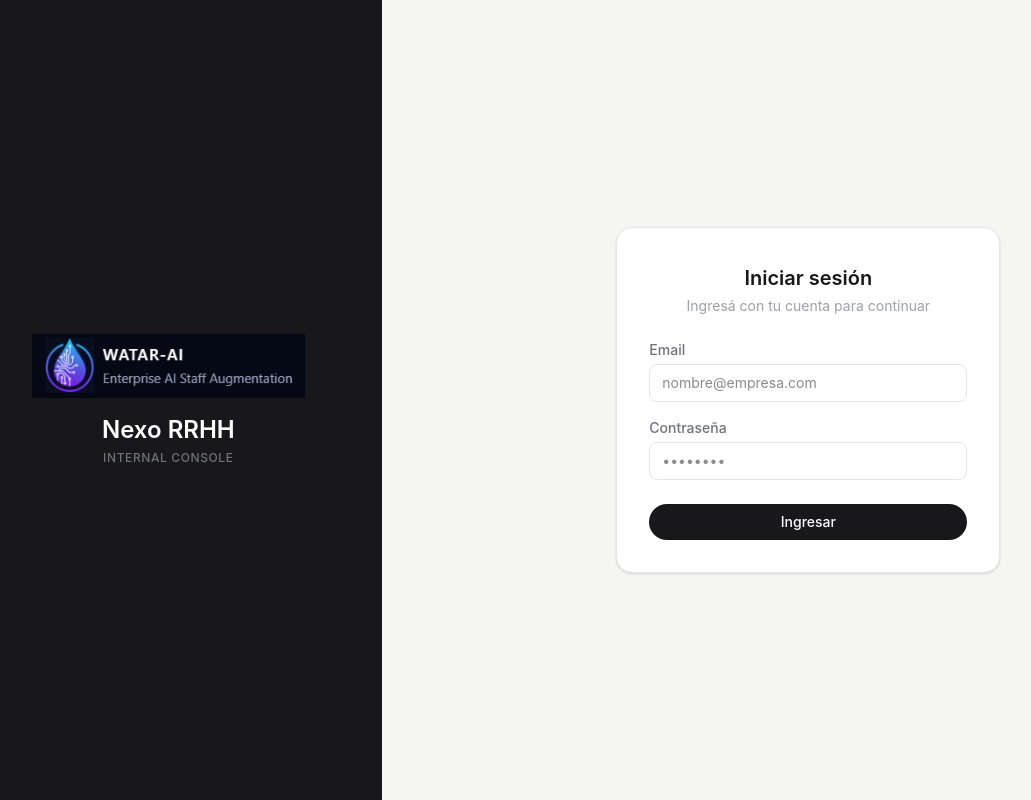
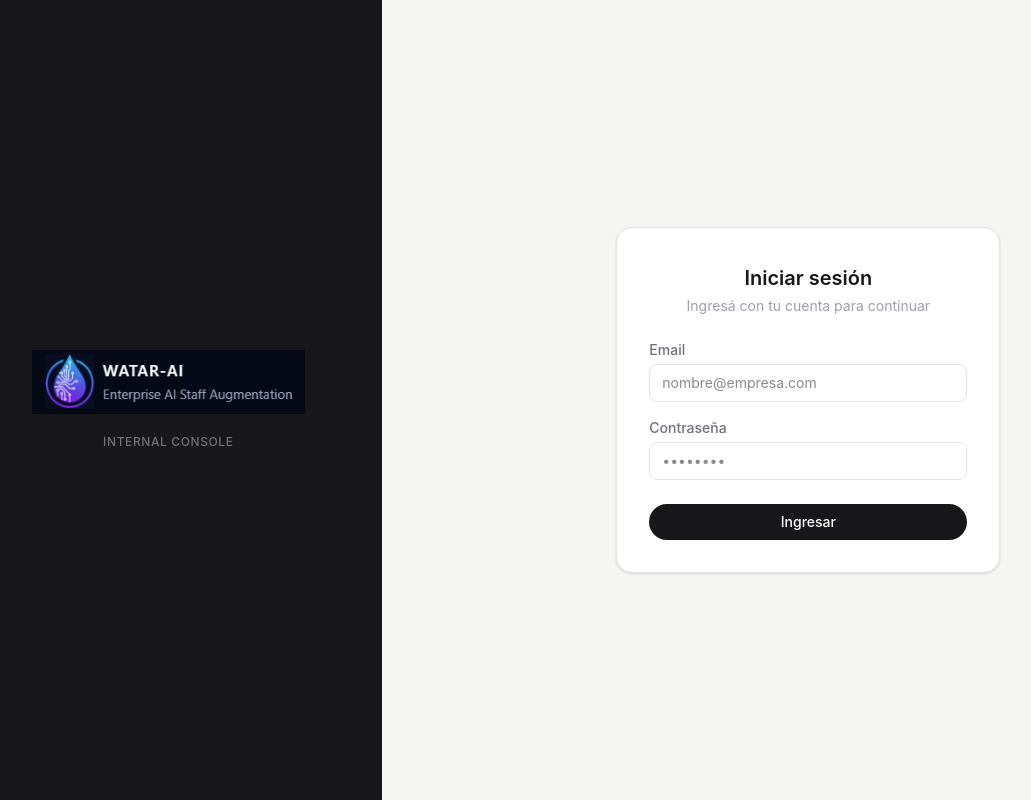
Before and after one commit to matiiiazc/Wheather-ia_web_front, a React (Vite) app: page / in a window 1280 px wide. Shown: the whole page, without its empty margins (45-1076 px from the left). Built offline with nearby package versions, Linux system fonts and the light colour scheme.

Commit message:
login update

```diff
--- a/src/components/login.tsx
+++ b/src/components/login.tsx
@@ -47,7 +47,6 @@ export default function Login({ onLoginSuccess }: LoginProps) {
       {/* Left panel — brand */}
       <div className="hidden w-1/3 flex-col items-center justify-center bg-zinc-900 md:flex dark:bg-zinc-950">
         <img src="/logo_full_watar-ai.png" alt="Watar-ai" className="mb-4 h-16 w-auto object-contain" />
-        <p className="text-2xl font-semibold text-white">Nexo RRHH</p>
         <p className="mt-1 text-xs font-medium uppercase tracking-wider text-zinc-500">
           Internal console
         </p>
```
